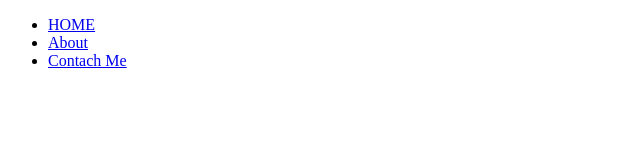
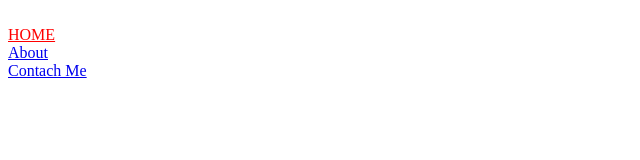
Before and after one commit to sureshbabu9160/test2, a plain HTML site: page index.html in a window 1280 px wide. Shown: the whole page, without its empty margins (0-640 px from the left). Drawn offline with Linux system fonts and the light colour scheme.

Commit message:
second commit

```diff
--- a/index.html
+++ b/index.html
@@ -3,15 +3,16 @@
 <head>
     <meta charset="UTF-8">
     <meta name="viewport" content="width=device-width, initial-scale=1.0">
+    <link rel="stylesheet" href="style.css">
     <title>Document</title>
 </head>
 <body>
     <header>
         <navbar>
             <div>
-                <ul>
+                <ul class="css">
                     <li>
-                        <a href="#"><span>HOME</span></a>
+                        <a href="#" id="first"><span>HOME</span></a>
                     </li>
                     <li>
                         <a href="#"><span>About</span></a>
--- a/style.css
+++ b/style.css
@@ -1,3 +1,6 @@
 .css{
     display:inline
 }
+#first{
+    color:red;
+}
```
